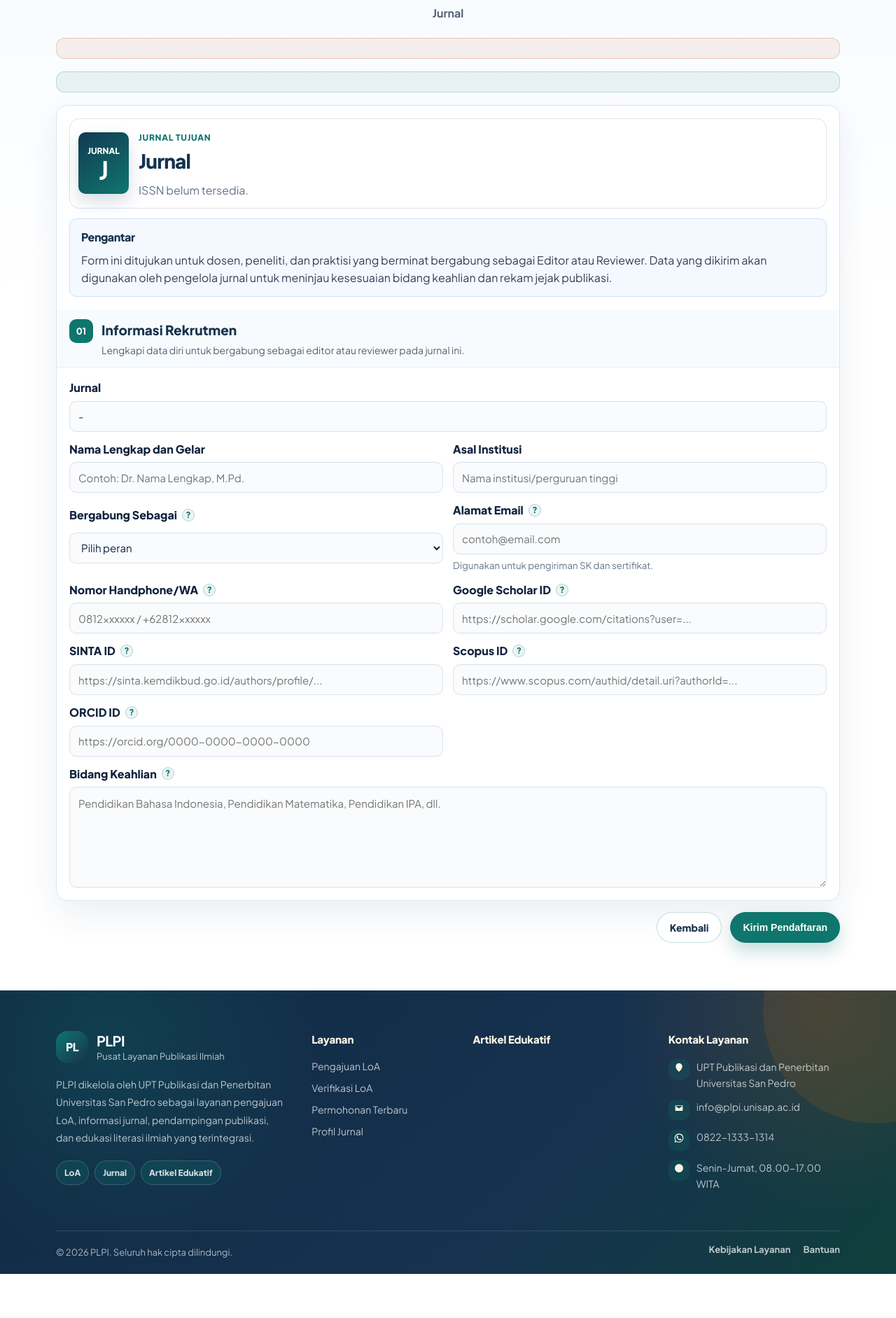
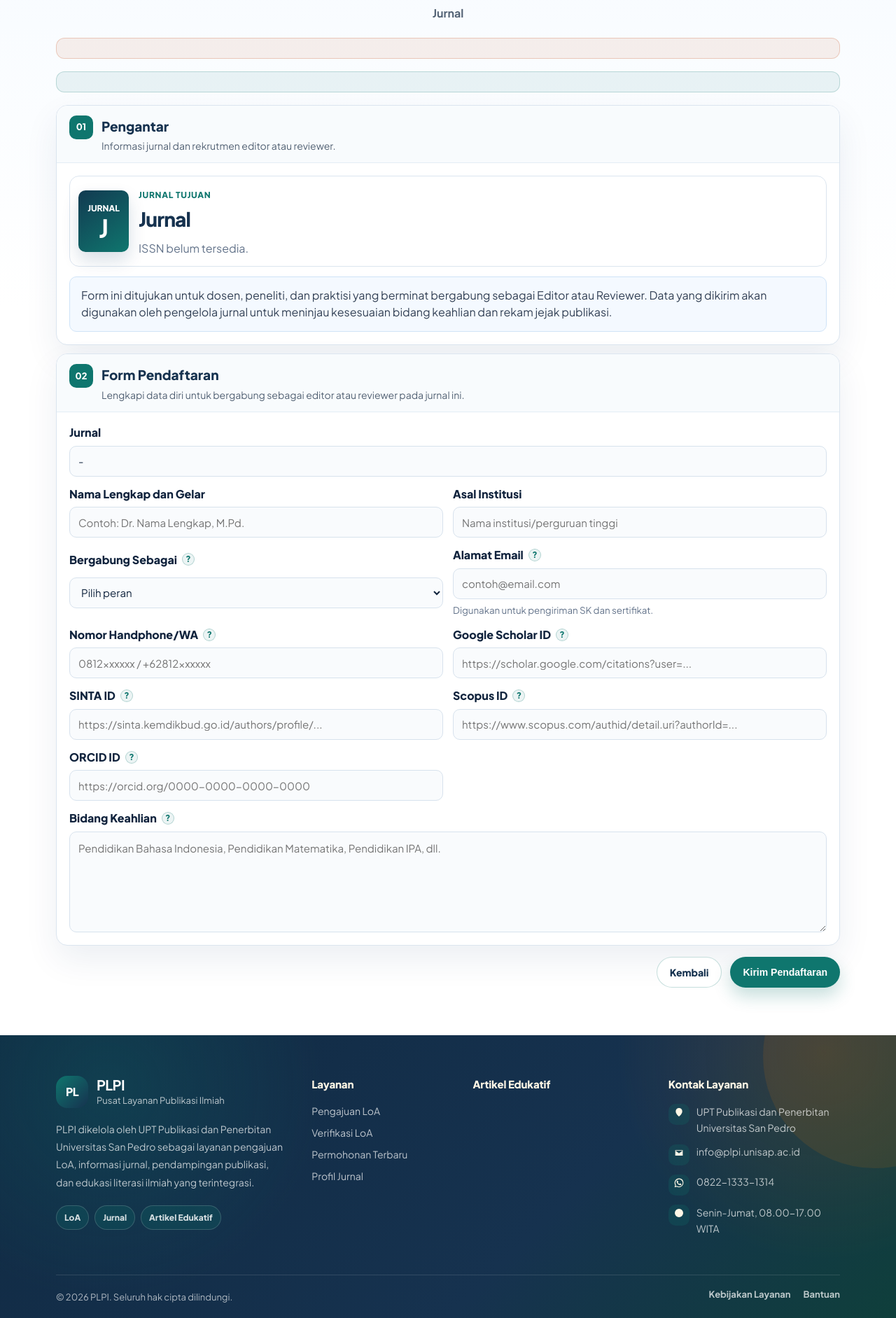
Before and after one commit to kodingsil-lab/plpi-public, a CodeIgniter 4 app: the page made by app/Views/public/recruitment/form.php in a window 1280 px wide. Shown: the part 178-2061 px from the top of the page at 70% size. Before the commit the page ends 1998 px from the top, so only its background shows below. Run offline with PHP 8.4 and a stand-in for CodeIgniter, Linux system fonts and the light colour scheme; the template is opened without the code that fills it, so the values that code supplies are empty; some libraries are stand-ins or nearby versions.

Commit message:
Update form.php

```diff
--- a/app/Views/public/recruitment/form.php
+++ b/app/Views/public/recruitment/form.php
@@ -29,6 +29,14 @@ $journalIssn = array_values(array_filter([
 
         <form class="loa-public-form" method="post" action="<?= site_url('rekrutmen-editor-reviewer/jurnal/' . (string) ($journal['slug'] ?? '')) ?>">
             <div class="loa-form-panel">
+                <div class="loa-form-heading">
+                    <span>01</span>
+                    <div>
+                        <h2>Pengantar</h2>
+                        <p>Informasi jurnal dan rekrutmen editor atau reviewer.</p>
+                    </div>
+                </div>
+
                 <div class="recruitment-journal-summary">
                     <div class="recruitment-journal-cover">
                         <?php if ($journalLogoUrl !== ''): ?>
@@ -54,7 +62,6 @@ $journalIssn = array_values(array_filter([
                 </div>
 
                 <div class="recruitment-intro-box">
-                    <h3>Pengantar</h3>
                     <?php $introHtml = trim((string) ($journal['recruitment_intro_html'] ?? $intro)); ?>
                     <?php if ($introHtml !== ''): ?>
                         <?= $introHtml ?>
@@ -62,11 +69,13 @@ $journalIssn = array_values(array_filter([
                         <p>Form ini ditujukan untuk dosen, peneliti, dan praktisi yang berminat bergabung sebagai Editor atau Reviewer. Data yang dikirim akan digunakan oleh pengelola jurnal untuk meninjau kesesuaian bidang keahlian dan rekam jejak publikasi.</p>
                     <?php endif; ?>
                 </div>
+            </div>
 
-                <div class="loa-form-heading recruitment-form-heading">
-                    <span>01</span>
+            <div class="loa-form-panel">
+                <div class="loa-form-heading">
+                    <span>02</span>
                     <div>
-                        <h2>Informasi Rekrutmen</h2>
+                        <h2>Form Pendaftaran</h2>
                         <p>Lengkapi data diri untuk bergabung sebagai editor atau reviewer pada jurnal ini.</p>
                     </div>
                 </div>
```
